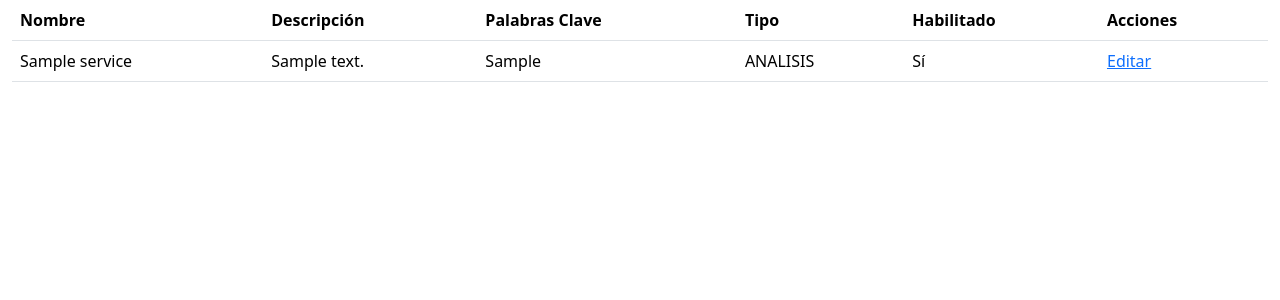
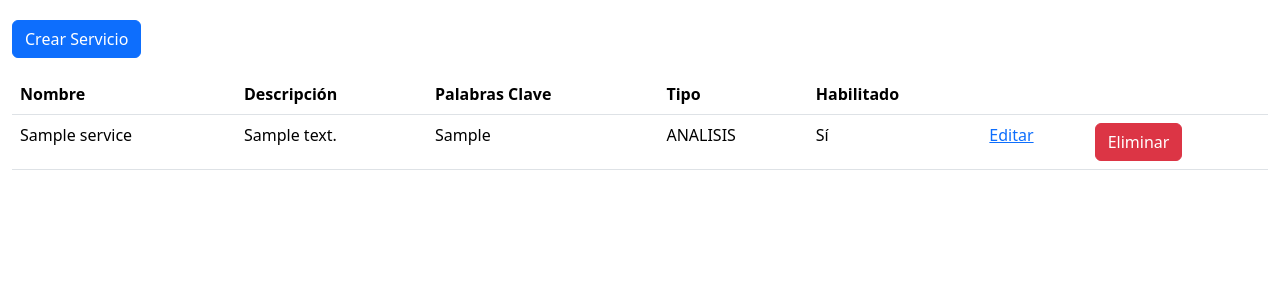
Before and after one commit to franciscodenis/ProyectoVueFlask, a Flask app: page /services/ in a window 1280 px wide. Shown: the part 56-356 px from the top of the page. Run offline with Flask 3, Linux system fonts and the light colour scheme; tables that the repository leaves empty hold one stand-in row (values such as "Sample post").

Commit message:
Agregado boton para crear servicios

```diff
--- a/admin/src/web/templates/services/index.html
+++ b/admin/src/web/templates/services/index.html
@@ -5,6 +5,9 @@ Lista de Servicios
 {% endblock %}
 
 {% block content %}
+<div class="mb-3" style="margin-top: 20px;">
+    <a href="{{ url_for('servicios.service_create') }}" class="btn btn-primary">Crear Servicio</a>
+</div>
 <table class="table">
     <thead>
         <tr>
@@ -13,7 +16,8 @@ Lista de Servicios
             <th scope="col">Palabras Clave</th>
             <th scope="col">Tipo</th>
             <th scope="col">Habilitado</th>
-            <th scope="col">Acciones</th>
+            <th scope="col"></th>
+            <th scope="col"></th>
         </tr>
     </thead>
     <tbody>
@@ -27,6 +31,9 @@ Lista de Servicios
             <td>
                 <a href="{{ url_for('servicios.service_update', service_id=servicio.id) }}">Editar</a>
             </td>
+            <td>
+                <a href="{{ url_for('servicios.service_delete', service_id=servicio.id) }}" class="btn btn-danger">Eliminar</a>
+            </td>
         </tr>
         {% endfor %}
     </tbody>
```
